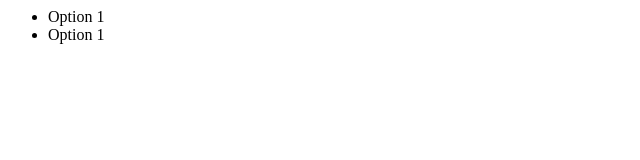
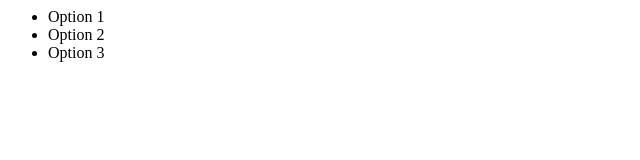
Before and after one commit to rjreyes/newGitTest, a plain HTML site: page index.html in a window 1280 px wide. Shown: the full height of the page, 0-640 px from the left. Drawn offline with Linux system fonts and the light colour scheme.

Commit message:
made changes

```diff
--- a/index.html
+++ b/index.html
@@ -3,7 +3,8 @@
 	<title>Testing</title>
 	<ul>
 		<li>Option 1</li>
-		<li>Option 1</li>
+		<li>Option 2</li>
+		<li>Option 3</li>
 	</ul>
 </head>
 <body>
```
Also changed, not shown: contact.html (added, +8 -0 lines).
